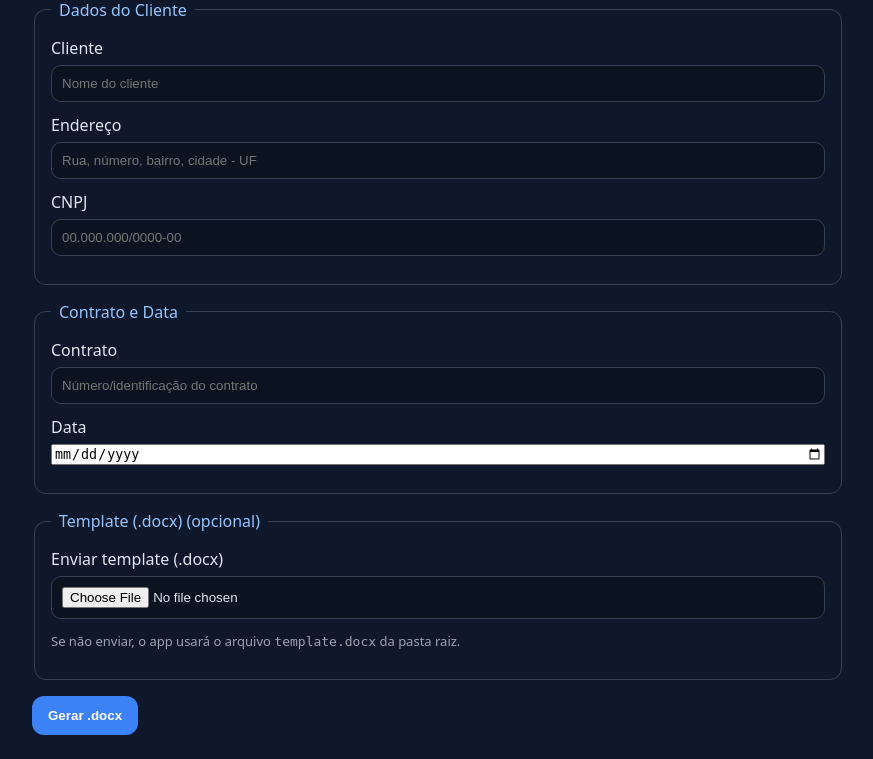
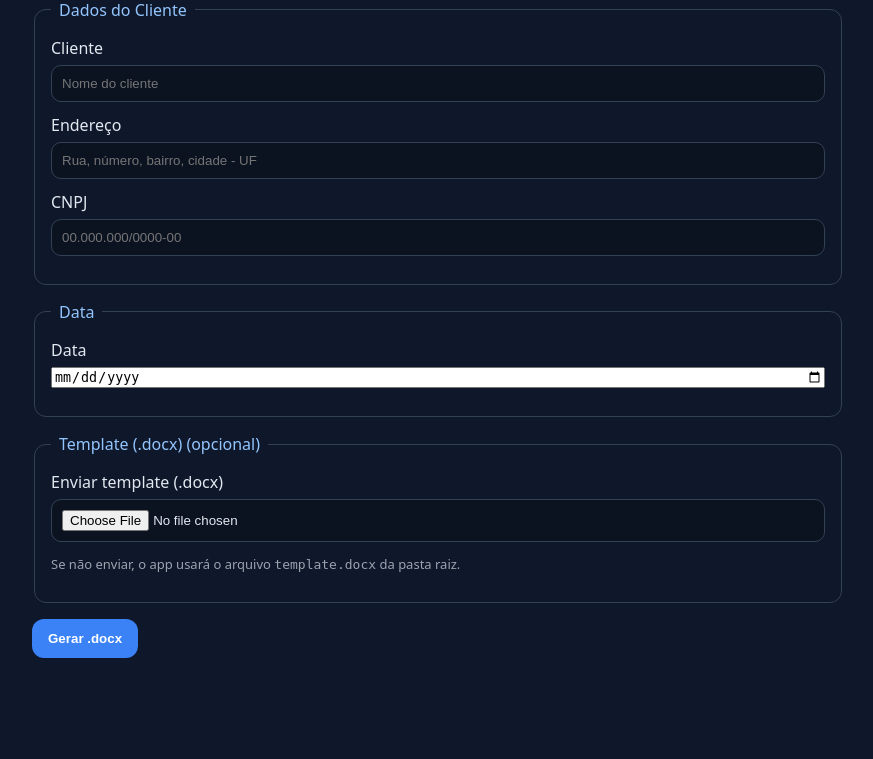
Before and after one commit to guilherme-silvam/NDA-forms, a Flask app: page / in a window 1280 px wide. Shown: the part 111-870 px from the top of the page, without its empty margins (202-1075 px from the left). After the commit the page ends 769 px from the top, so only its background shows below. Run offline with Flask 3, Linux system fonts and the light colour scheme.

Commit message:
Update form.html

```diff
--- a/templates/form.html
+++ b/templates/form.html
@@ -25,10 +25,7 @@
       </fieldset>
 
       <fieldset>
-        <legend>Contrato e Data</legend>
-        <label>Contrato
-          <input type="text" name="CONTRATO" placeholder="Número/identificação do contrato" required>
-        </label>
+        <legend>Data</legend>
         <label>Data
           <input type="date" name="DATA" required>
         </label>
```
